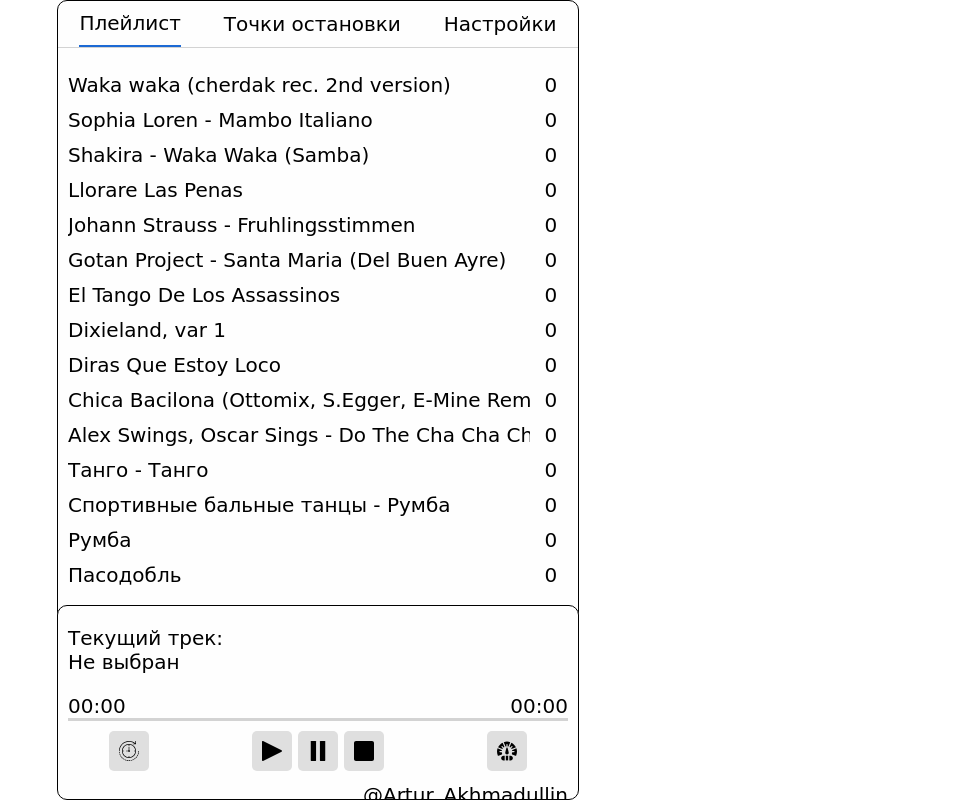
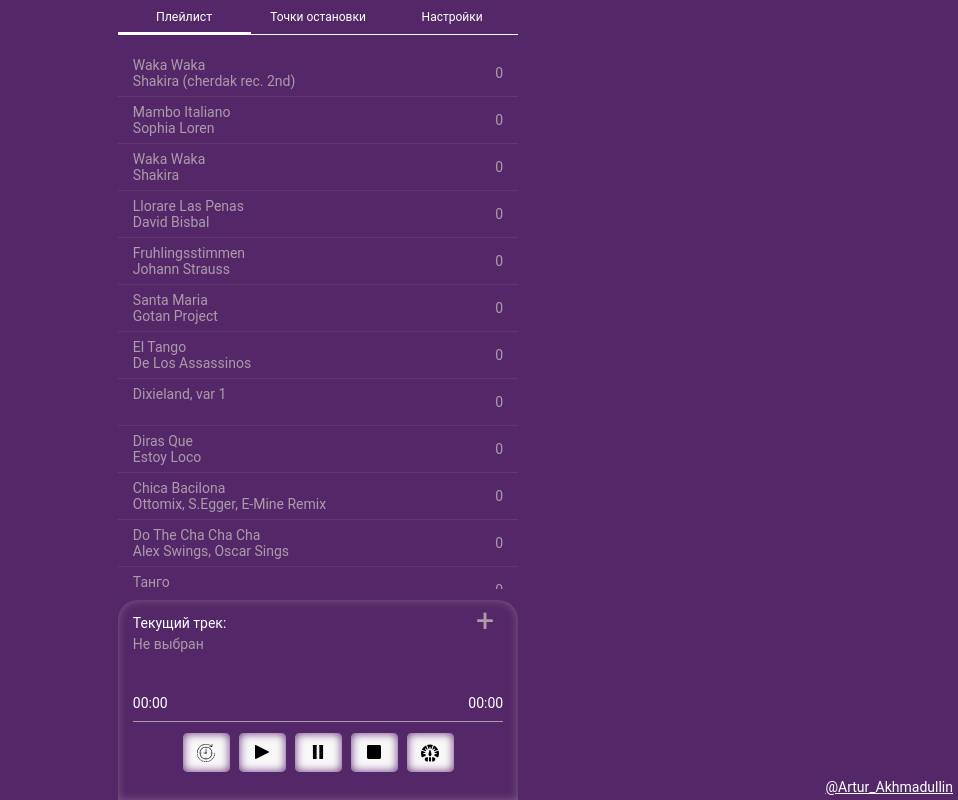
Before and after one commit to MikkyMeow/player-for-rehearsals, a plain HTML site: page index.html in a window 1280 px wide. Shown: the whole page, without its empty margins (322-1280 px from the left). Drawn offline with Linux system fonts and the light colour scheme; a web font is replaced by a local one.

Commit message:
added new design

```diff
--- a/css/style.css
+++ b/css/style.css
@@ -1,264 +1,240 @@
 body {
-  font-family: 'Neucha', cursive;
+  display: flex;
+  justify-content: center;
+  align-items: center;
+  font-size: 14px;
+  font-family: 'Roboto', sans-serif;
+  overflow: hidden;
+  background-color: #542868;
   margin: 0;
-  font-size: 20px;
 }
 
 .wrapper {
-  display: flex;
-  flex-direction: column;
-  justify-content: center;
-  align-items: center;
+  position: relative;
+  min-width: 320px;
+  max-width: 425px;
+  min-height: 568px;
+  height: 100vh;
+  overflow: hidden;
+  background-color: #542868;
+  color: #ffffff;
+}
+
+br {
+  display: none;
+}
+
+p {
+  margin: 0;
+}
+
+ul {
+  list-style: none;
+  margin: 0;
+  padding: 0;
 }
 
 button {
-  font-family: 'Neucha', cursive;
-  font-size: 20px;
-}
-
-button:focus {
-  outline: none;
-}
-
-button,
-li {
-  cursor: pointer;
-}
-
-.half-container {
-  position: fixed;
-  width: 100%;
-  max-width: 520px;
-  top: 0;
-  border: 1px solid black;
-  border-radius: 10px;
-  background-color: #fefefe;
-  height: calc(100% - 181px);
-}
-
-.half-container:last-child {
-  top: auto;
-  bottom: 0;
-  height: 193px;
-}
-
-.half-container:last-child button:active {
   border: none;
-  position: relative;
-  top: 1px;
-  left: 1px;
+  background: none;
+  font-size: 12px;
+  font-family: 'Roboto', sans-serif;
+  outline: 0;
+  color: #ffffff;
 }
 
 .window-menu {
-  width: 100%;
-  border-bottom: 1px solid #D3D3D3;
-  text-align: center;
+  position: relative;
   display: flex;
-  justify-content: space-around;
+  justify-content: space-between;
+  border-bottom: 1px solid #ffffff;
 }
 
-.window-menu button {
-  border: none;
-  background-color: inherit;
-  font-size: 20px;
-  padding: 10px 0;
+.btn-line {
+  position: absolute;
+  left: 0;
+  bottom: 0;
+  display: block;
+  width: 33.3333333333%;
+  height: 2px;
+  background-color: #ffffff;
+  transition: transform .2s;
 }
 
-.window-menu button.active {
-  border-bottom: 2px solid #1C69D4;
+.menu-btn {
+  width: 33%;
+  text-align: center;
+  padding: 10px 0;
+  transition: transform .2s;
+}
+
+.menu-btn.active {
+  transform: scale(1.03);
 }
 
 .info-container {
-  height: 100%;
+  display: flex;
+  overflow: hidden;
+  width: 300%;
+  height: calc(100vh - 246px);
+  transition: transform .2s;
 }
 
-.info-container ul {
-  height: calc(100% - 95px);
-  padding-left: 10px;
-  display: none;
-  overflow-y: scroll;
-  position: relative;
+.list {
+  width: 100%;
+  padding: 15px 0;
+  overflow-y: auto;
 }
 
-.info-container ul.active {
-  display: block;
-}
-
-.info-container li {
-  list-style-type: none;
-  min-height: 35px;
-  line-height: 35px;
-  width: 93%;
-}
-
-.track-name {
-  white-space: pre;
-  overflow: hidden;
-}
-
-.track-points {
-  position: relative;
-  left: 15px;
-}
-
-.info-container .track-name:hover {
-  position: relative;
-  left: 10px;
-  transition: all .3s;
-}
-
-.info-container li:active .track-name {
-  position: relative;
-  top: 1px;
-  left: 1px;
+.point-item,
+.localstorage-clean {
+  padding: 7px 15px;
+  color: #AC9BA9;
+  border-bottom: 1px solid #AC9BA922;
+  box-sizing: border-box;
 }
 
 .track-item {
   display: flex;
   justify-content: space-between;
-  padding-right: 10px;
+  align-items: center;
+  padding: 7px 15px;
+  color: #AC9BA9;
+  border-bottom: 1px solid #AC9BA922;
+  min-height: 47px;
+  box-sizing: border-box;
+}
+
+.track-name {
+  display: flex;
+  flex-direction: column;
+  align-self: flex-start;
+}
+
+.bottom-container {
+  position: absolute;
+  bottom: 0;
+  width: 100%;
+  height: 200px;
+  border-radius: 20px 20px 0 0;
+  box-shadow: inset 0px 0px 8px rgba(215, 215, 215, 0.3);
+  padding: 15px;
+  box-sizing: border-box;
+}
+
+.current {
+  display: flex;
+  flex-direction: column;
+  margin-top: 5px;
+  color: #AC9BA9;
 }
 
 .add-point {
   position: absolute;
-  bottom: 15px;
-  border: none;
-  left: 50%;
-  background-color: inherit;
-  transform: translateX(-50%);
-  border: 1px solid black;
-  border-radius: 12px 12px 0 0;
-  padding: 5px 10px;
-  background-color: black;
-  color: white;
-  transition: all .25s;
-}
-
-.add-point:active {
-  bottom: 16px;
-  transform: translateX(calc(-50% + 1px));
+  top: 0px;
+  right: 18px;
+  font-size: 32px;
+  color: #ffffff;
+  transform: color .5s;
+  transition: .5s;
 }
 
 .add-point:disabled {
-  bottom: -25px;
+  color: #AC9BA9;
 }
 
 .current-track {
-  padding-left: 10px;
+  margin-bottom: 10px;
 }
 
 .range {
+  position: absolute;
+  bottom: 68px;
   display: flex;
   justify-content: space-between;
   flex-wrap: wrap;
-  margin-bottom: 10px;
-  padding: 0 10px;
+  width: calc(100% - 30px);
+}
+
+.range-control {
+  position: absolute;
+  height: 1px;
+  background-color: deeppink;
 }
 
 .track-range {
   width: 100%;
-  height: 3px;
-  background-color: #D3D3D3;
-  position: relative;
-}
-
-.range-control {
-  position: absolute;
-  width: 0%;
-  height: 3px;
-  background-color: #1C69D4;
+  margin: 10px 0;
+  height: 1px;
+  background-color: #AC9BA9;
 }
 
 .controls {
-  width: 100%;
+  position: absolute;
+  bottom: 28px;
   display: flex;
-  justify-content: space-around;
-  position: relative;
+  justify-content: center;
+  width: calc(100% - 30px);
 }
 
-.controls button {
+.button {
+  width: 47px;
+  height: 39px;
+  background-color: #f8f8f8;
+  margin: 0 4.5px;
+  border-radius: 5px;
+  color: #542868;
+  box-shadow: inset 0px 0px 10px #62297B;
   font-size: 0;
-  width: 30px;
-  height: 30px;
+  background-size: 30%;
   background-repeat: no-repeat;
-  background-size: 50%;
-  background-position: 50% 50%;
-  padding: 20px;
-  background-color: #dfdfdf;
-  border-radius: 5px;
-  border: none;
+  background-position: center;
 }
 
 .controls-block {
+  opacity: 0;
+  pointer-events: none;
   position: absolute;
   display: flex;
-  justify-content: space-between;
-  align-items: center;
-  padding: 8px;
-  padding-left: 20px;
-  list-style: none;
-  width: 43%;
-  height: 30px;
-  background-color: #fefefe;
-  top: -82px;
-  left: -50%;
-  border: 1px solid black;
-  border-radius: 8px;
-  opacity: 0;
-  transition: all 1s;
+  top: -60px;
+  left: 50%;
+  transform: translateX(-50%);
+  transition: .5s;
 }
 
 .controls-block.active {
-  left: -10px;
   opacity: 1;
+  pointer-events: all;
 }
 
-.controls-btn + ul li button {
+.controls-block .button {
   font-size: 14px;
-  padding: 0;
-}
-
-.controls-block.speed {
-  left: auto;
-  right: -50%;
-  transition: all 1s;
-}
-
-.controls-block.speed.active {
-  right: -10px;
-  padding: 8px;
-  padding-right: 20px;
-  opacity: 1;
-}
-
-.speed-info {
-  font-size: 14px;
+  display: flex;
+  align-items: center;
+  justify-content: center;
 }
 
 .rewind-controls .controls-btn {
-  background-image: url('../img/rewind.svg');
+  background-image: url(../img/rewind.svg);
+  background-size: 38%;
 }
-
 .play {
-  background-image: url('../img/play.svg');
+  background-image: url(../img/play.svg);
 }
-
 .pause {
-  background-image: url('../img/pause.svg');
+  background-image: url(../img/pause.svg);
 }
-
 .stop {
-  background-image: url('../img/stop.svg');
+  background-image: url(../img/stop.svg);
 }
-
 .speed-controls .controls-btn {
-  background-image: url('../img/speed.svg');
+  background-image: url(../img/speed.svg);
+  background-size: 38%;
 }
 
 .copyright {
-  color: black;
-  display: block;
-  text-align: right;
-  margin-right: 10px;
-  margin-top: 12px;
+  position: fixed;
+  right: 5px;
+  bottom: 5px;
+  color: white;
 }
--- a/index.html
+++ b/index.html
@@ -1,10 +1,13 @@
 <!DOCTYPE html>
 <html lang="en">
   <head>
-  <meta charset="UTF-8">
-  <meta name="viewport" content="width=device-width, initial-scale=1.0">
-  <link href="https://fonts.googleapis.com/css2?family=Neucha&display=swap" rel="stylesheet">
-  <link rel="stylesheet" href="css/style.css">
+    <meta charset="UTF-8" />
+    <meta name="viewport" content="width=device-width, initial-scale=1.0" />
+    <link
+      href="https://fonts.googleapis.com/css2?family=Neucha&display=swap"
+      rel="stylesheet"
+    />
+    <link rel="stylesheet" href="css/style.css" />
     <title>Player</title>
   </head>
   <body>
@@ -14,105 +17,172 @@
           <button class="menu-btn playlist-btn active">Плейлист</button>
           <button class="menu-btn point-btn">Точки остановки</button>
           <button class="menu-btn settings-btn">Настройки</button>
+          <span class="btn-line"></span>
         </div>
         <div class="info-container">
           <ul class="list track-list active">
-          <li class="track-item">
-            <span class="track-name" data-src="audio/Waka waka (cherdak rec, 2nd vercion).mp3">Waka waka (cherdak rec. 2nd version)</span>
+            <li class="track-item" data-src="Waka waka (cherdak rec, 2nd version)">
+              <div class="track-name">
+                <span class="playlist__track">Waka Waka</span>
+                <span class="playlist__author"
+                  >Shakira (cherdak rec. 2nd)</span
+                >
+              </div>
               <span class="track-points">0</span>
             </li>
-          <li class="track-item">
-            <span class="track-name" data-src="audio/Sophia Loren - Mambo Italiano.mp3">Sophia Loren - Mambo Italiano</span>
+            <li class="track-item" data-src="Sophia Loren - Mambo Italiano">
+              <div class="track-name">
+                <span class="playlist__track">Mambo Italiano</span>
+                <span class="playlist__author">Sophia Loren</span>
+              </div>
               <span class="track-points">0</span>
             </li>
-          <li class="track-item">
-            <span class="track-name" data-src="audio/Shakira - Waka Waka (Samba).mp3">Shakira - Waka Waka (Samba)</span>
+            <li class="track-item" data-src="Shakira - Waka Waka (Samba)">
+              <div class="track-name">
+                <span class="playlist__track">Waka Waka</span>
+                <span class="playlist__author">Shakira</span>
+              </div>
               <span class="track-points">0</span>
             </li>
-          <li class="track-item">
-            <span class="track-name" data-src="audio/Llorare Las Penas.mp3">Llorare Las Penas</span>
+            <li class="track-item" data-src="Llorare Las Penas">
+              <div class="track-name">
+                <span class="playlist__track">Llorare Las Penas</span>
+                <span class="playlist__author">David Bisbal</span>
+              </div>
               <span class="track-points">0</span>
             </li>
-          <li class="track-item">
-            <span class="track-name" data-src="audio/Johann Strauss - Fruhlingsstimmen.mp3">Johann Strauss - Fruhlingsstimmen</span>
+            <li class="track-item" data-src="Johann Strauss - Fruhlingsstimmen">
+              <div class="track-name">
+                <span class="playlist__track">Fruhlingsstimmen</span>
+                <span class="playlist__author">Johann Strauss</span>
+              </div>
               <span class="track-points">0</span>
             </li>
-          <li class="track-item">
-            <span class="track-name" data-src="audio/Gotan Project - Santa Maria (Del Buen Ayre).mp3">Gotan Project - Santa Maria (Del Buen Ayre)</span>
+            <li class="track-item" data-src="Gotan Project - Santa Maria (Del Buen Ayre)">
+              <div class="track-name">
+                <span class="playlist__track">Santa Maria</span>
+                <span class="playlist__author">Gotan Project</span>
+              </div>
               <span class="track-points">0</span>
             </li>
-          <li class="track-item">
-            <span class="track-name" data-src="audio/El Tango De Los Assassinos.mp3">El Tango De Los Assassinos</span>
+            <li class="track-item" data-src="El Tango De Los Assassinos">
+              <div class="track-name">
+                <span class="playlist__track">El Tango</span>
+                <span class="playlist__author">De Los Assassinos</span>
+              </div>
               <span class="track-points">0</span>
             </li>
-          <li class="track-item">
-            <span class="track-name" data-src="audio/Dixieland, var 1.mp3">Dixieland, var 1</span>
+            <li class="track-item" data-src="Dixieland, var 1">
+              <div class="track-name">
+                <span class="playlist__track">Dixieland, var 1</span>
+                <span class="playlist__author"></span>
+              </div>
               <span class="track-points">0</span>
             </li>
-          <li class="track-item">
-            <span class="track-name" data-src="audio/Diras Que Estoy Loco.mp3">Diras Que Estoy Loco</span>
+            <li class="track-item" data-src="Diras Que Estoy Loco">
+              <div class="track-name">
+                <span class="playlist__track">Diras Que</span>
+                <span class="playlist__author">Estoy Loco</span>
+              </div>
               <span class="track-points">0</span>
             </li>
-          <li class="track-item">
-            <span class="track-name" data-src="audio/Chica Bacilona (Ottomix, S.Egger, E-Mine Remix).mp3">Chica Bacilona (Ottomix, S.Egger, E-Mine Remix)</span>
+            <li class="track-item" data-src="Chica Bacilona (Ottomix, S.Egger, E-Mine Remix)">
+              <div class="track-name">
+                <span class="playlist__track">Chica Bacilona</span>
+                <span class="playlist__author"
+                  >Ottomix, S.Egger, E-Mine Remix</span
+                >
+              </div>
               <span class="track-points">0</span>
             </li>
-          <li class="track-item">
-            <span class="track-name" data-src="audio/Alex Swings, Oscar Sings - Do The Cha Cha Cha.mp3">Alex Swings, Oscar Sings - Do The Cha Cha Cha</span>
+            <li class="track-item" data-src="Alex Swings, Oscar Sings - Do The Cha Cha Cha">
+              <div class="track-name">
+                <span class="playlist__track">Do The Cha Cha Cha</span>
+                <span class="playlist__author">Alex Swings, Oscar Sings</span>
+              </div>
               <span class="track-points">0</span>
             </li>
-          <li class="track-item">
-            <span class="track-name" data-src="audio/Танго - Танго.mp3">Танго - Танго</span>
+            <li class="track-item" data-src="Танго - Танго">
+              <div class="track-name">
+                <span class="playlist__track">Танго</span>
+                <span class="playlist__author">Танго</span>
+              </div>
               <span class="track-points">0</span>
             </li>
-          <li class="track-item">
-            <span class="track-name" data-src="audio/Спортивные бальные танцы - Румба.mp3">Спортивные бальные танцы - Румба</span>
+            <li class="track-item" data-src="Спортивные бальные танцы - Румба">
+              <div class="track-name">
+                <span class="playlist__track">Румба</span>
+                <span class="playlist__author">Спортивные бальные танцы</span>
+              </div>
               <span class="track-points">0</span>
             </li>
-          <li class="track-item">
-            <span class="track-name" data-src="audio/Румба.mp3">Румба</span>
+            <li class="track-item" data-src="Румба">
+              <div class="track-name">
+                <span class="playlist__track">Румба</span>
+                <span class="playlist__author">Румба</span>
+              </div>
               <span class="track-points">0</span>
             </li>
-          <li class="track-item">
-            <span class="track-name" data-src="audio/Пасодобль.mp3">Пасодобль</span>
+            <li class="track-item" data-src="Пасодобль">
+              <div class="track-name">
+                <span class="playlist__track">Пасодобль</span>
+                <span class="playlist__author">Пасодобль</span>
+              </div>
               <span class="track-points">0</span>
             </li>
-          <li class="track-item">
-            <span class="track-name" data-src="audio/Микс - Ча-Ча-Ча, Румба, Джайв.mp3">Микс - Ча-Ча-Ча, Румба, Джайв</span>
+            <li class="track-item" data-src="Микс - Ча-Ча-Ча, Румба, Джайв">
+              <div class="track-name">
+                <span class="playlist__track">Ча-Ча-Ча, Румба, Джайв</span>
+                <span class="playlist__author">Микс</span>
+              </div>
               <span class="track-points">0</span>
             </li>
-          <li class="track-item">
-            <span class="track-name" data-src="audio/Медленный фокстрот.mp3">Медленный фокстрот</span>
+            <li class="track-item" data-src="Медленный фокстрот">
+              <div class="track-name">
+                <span class="playlist__track">Медленный фокстрот</span>
+                <span class="playlist__author">Медленный фокстрот</span>
+              </div>
               <span class="track-points">0</span>
             </li>
-          <li class="track-item">
-            <span class="track-name" data-src="audio/Медленный вальс.mp3">Медленный вальс</span>
+            <li class="track-item" data-src="Медленный вальс">
+              <div class="track-name">
+                <span class="playlist__track">Медленный вальс</span>
+                <span class="playlist__author">Медленный вальс</span>
+              </div>
               <span class="track-points">0</span>
             </li>
-          <li class="track-item">
-            <span class="track-name" data-src="audio/Барабаны - Африка.mp3">Барабаны - Африка</span>
+            <li class="track-item" data-src="Барабаны - Африка">
+              <div class="track-name">
+                <span class="playlist__track">Африка</span>
+                <span class="playlist__author">Барабаны</span>
+              </div>
               <span class="track-points">0</span>
             </li>
-          <li class="track-item">
-            <span class="track-name" data-src="audio/Барабаны - Африка 2.mp3">Барабаны - Африка 2</span>
+            <li class="track-item" data-src="Барабаны - Африка 2">
+              <div class="track-name">
+                <span class="playlist__track">Африка 2</span>
+                <span class="playlist__author">Барабаны</span>
+              </div>
               <span class="track-points">0</span>
             </li>
-          <li class="track-item">
-            <span class="track-name" data-src="audio/Waka Waka (cherdak rec.).mp3">Waka waka (cherdak rec.)</span>
+            <li class="track-item" data-src="Waka Waka (cherdak rec.)">
+              <div class="track-name">
+                <span class="playlist__track">Waka Waka</span>
+                <span class="playlist__author">Shakira (cherdak rec.)</span>
+              </div>
               <span class="track-points">0</span>
             </li>
           </ul>
-        <ul class="list point-list">
-        </ul>
+          <ul class="list point-list"></ul>
           <ul class="list settings">
             <li class="localstorage-clean">Очистить хранилище</li>
           </ul>
         </div>
-      <button class="add-point" disabled>Добавить точку</button>
       </div>
-    <div class="half-container">
+      <div class="bottom-container">
+        <button class="add-point" disabled>+</button>
         <p class="current-track">
-        Текущий трек:<br>
+          Текущий трек:<br />
           <span class="current">Не выбран</span>
         </p>
         <div class="range">
@@ -125,30 +195,33 @@
         </div>
         <div class="controls">
           <div class="rewind-controls">
-          <button class="controls-btn">rewind</button>
+            <button class="button controls-btn">rewind</button>
             <ul class="controls-block">
-            <li><button class="rewind-control">-10s</button></li>
-            <li><button class="rewind-control">-5s</button></li>
-            <li><button class="rewind-control">+5s</button></li>
-            <li><button class="rewind-control">+10s</button></li>
+              <li><button class="button rewind-control">-10s</button></li>
+              <li><button class="button rewind-control">-5s</button></li>
+              <li><button class="button rewind-control">+5s</button></li>
+              <li><button class="button rewind-control">+10s</button></li>
             </ul>
           </div>
-        <div class="track-controls">
-          <button class="play">Play</button>
-          <button class="pause">Pause</button>
-          <button class="stop">Stop</button>
-        </div>
+            <button class="button play">Play</button>
+            <button class="button pause">Pause</button>
+            <button class="button stop">Stop</button>
           <div class="speed-controls">
-          <button class="controls-btn">speed</button>
+            <button class="button controls-btn">speed</button>
             <ul class="controls-block speed">
-            <li><span class="speed-info">1.00x</span></li>
-            <li><button class="speed-control">-</button></li>
-            <li><button class="speed-control">1x</button></li>
-            <li><button class="speed-control">+</button></li>
+              <li><span class="button speed-info">1.00x</span></li>
+              <li><button class="button speed-control">-</button></li>
+              <li><button class="button speed-control">1x</button></li>
+              <li><button class="button speed-control">+</button></li>
             </ul>
           </div>
         </div>
-      <a href="https://t.me/Artur_Akhmadullin" target="_blank" class="copyright">@Artur_Akhmadullin</a>
+        <a
+          href="https://t.me/Artur_Akhmadullin"
+          target="_blank"
+          class="copyright"
+          >@Artur_Akhmadullin</a
+        >
       </div>
     </div>
     <script src="js/app.js"></script>
```
Also changed, not shown: js/app.js (+19 -4 lines), 1 other file. Lines whose indentation alone changed are shown as unchanged.
